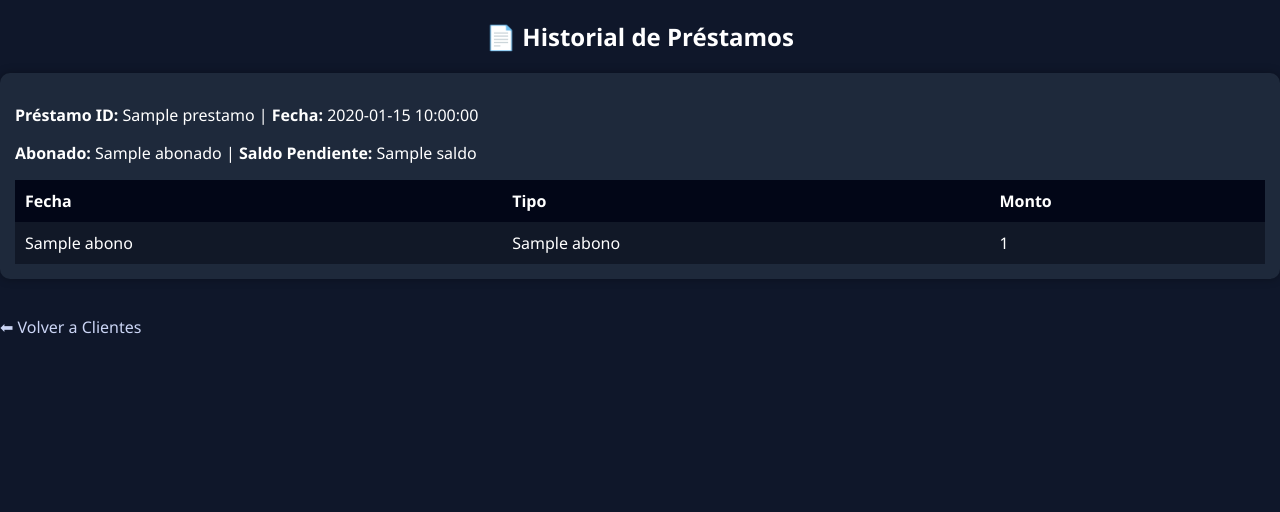
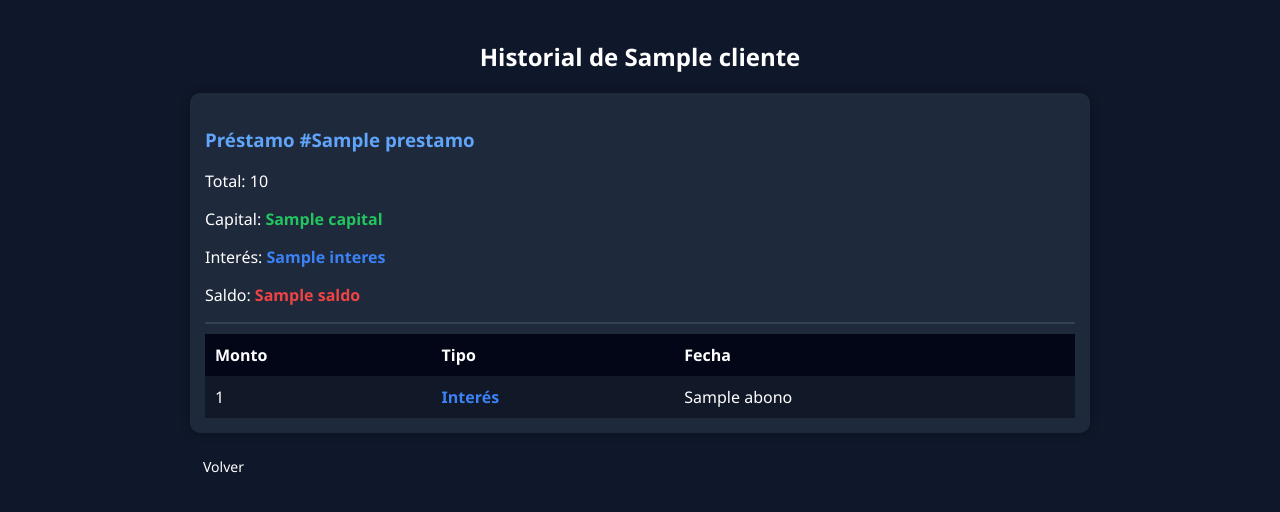
Before and after one commit to pelufo123/sistema-prestamos, a Flask app: template templates/historial.html in a window 1280 px wide. Shown: the top 512 px of the page. Run offline with Flask 3, Linux system fonts and the light colour scheme; the template is opened without the code that fills it: most values are stand-ins (such as "Sample title", 1, 10 or a date in 2020); some libraries are stand-ins or nearby versions.

Commit message:
mejora diseño UI

```diff
--- a/app.py
+++ b/app.py
@@ -13,7 +13,6 @@
         print("❌ No hay DATABASE_URL")
         return None
 
-    # 🔥 CORRECCIÓN IMPORTANTE
     if db_url.startswith("postgres://"):
         db_url = db_url.replace("postgres://", "postgresql://", 1)
 
@@ -80,19 +79,19 @@
     data = cur.fetchone()
 
     if not data:
-        return 0, 0, 0, 0
+        return 0,0,0,0
 
     total = data[0]
 
     cur.execute("SELECT SUM(monto) FROM abonos WHERE prestamo_id=%s AND tipo='capital'", (pid,))
-    abonado_capital = cur.fetchone()[0] or 0
+    cap = cur.fetchone()[0] or 0
 
     cur.execute("SELECT SUM(monto) FROM abonos WHERE prestamo_id=%s AND tipo='interes'", (pid,))
-    abonado_interes = cur.fetchone()[0] or 0
+    inte = cur.fetchone()[0] or 0
 
-    saldo = total - abonado_capital
+    saldo = total - cap
 
-    return total, abonado_capital, abonado_interes, saldo
+    return total, cap, inte, saldo
 
 # ------------------------------
 @app.route("/", methods=["GET","POST"])
@@ -134,17 +133,43 @@
     )
 
 # ------------------------------
+# CLIENTES + EDITAR EN MISMA VISTA
+# ------------------------------
 @app.route("/clientes", methods=["GET","POST"])
 def clientes():
     conn = conectar()
     cur = conn.cursor()
 
+    editar = None
+
     if request.method == "POST":
-        cur.execute(
-            "INSERT INTO clientes(nombre,telefono,direccion) VALUES (%s,%s,%s)",
-            (request.form["nombre"], request.form["telefono"], request.form["direccion"])
-        )
+        if request.form.get("id"):
+            cur.execute("""
+                UPDATE clientes
+                SET nombre=%s, telefono=%s, direccion=%s
+                WHERE id=%s
+            """, (
+                request.form["nombre"],
+                request.form["telefono"],
+                request.form["direccion"],
+                request.form["id"]
+            ))
+        else:
+            cur.execute("""
+                INSERT INTO clientes(nombre,telefono,direccion)
+                VALUES (%s,%s,%s)
+            """, (
+                request.form["nombre"],
+                request.form["telefono"],
+                request.form["direccion"]
+            ))
+
         conn.commit()
+
+    editar_id = request.args.get("editar")
+    if editar_id:
+        cur.execute("SELECT * FROM clientes WHERE id=%s", (editar_id,))
+        editar = cur.fetchone()
 
     cur.execute("SELECT * FROM clientes")
     clientes = cur.fetchall()
@@ -157,27 +182,12 @@
 
     conn.close()
 
-    return render_template("clientes.html", clientes=clientes, resumen=resumen, formato=formato)
-
-# ------------------------------
-@app.route("/editar_cliente/<int:id>", methods=["GET","POST"])
-def editar_cliente(id):
-    conn = conectar()
-    cur = conn.cursor()
-
-    if request.method == "POST":
-        cur.execute("""
-            UPDATE clientes SET nombre=%s, telefono=%s, direccion=%s WHERE id=%s
-        """, (request.form["nombre"], request.form["telefono"], request.form["direccion"], id))
-        conn.commit()
-        conn.close()
-        return redirect("/clientes")
-
-    cur.execute("SELECT * FROM clientes WHERE id=%s", (id,))
-    cliente = cur.fetchone()
-
-    conn.close()
-    return render_template("editar_cliente.html", cliente=cliente)
+    return render_template("clientes.html",
+        clientes=clientes,
+        resumen=resumen,
+        formato=formato,
+        editar=editar
+    )
 
 # ------------------------------
 @app.route("/eliminar_cliente/<int:id>")
@@ -217,7 +227,6 @@
 
         conn.commit()
 
-    # 🔥 CORREGIDO
     cur.execute("""
         SELECT p.id, c.nombre, p.total
         FROM prestamos p
@@ -257,7 +266,7 @@
         monto = float(request.form.get("monto"))
         tipo = request.form.get("tipo")
 
-        total, abonado_cap, abonado_int, saldo = calcular(pid, conn)
+        total, cap, inte, saldo = calcular(pid, conn)
 
         if tipo == "capital" and monto > saldo:
             mensaje = "❌ Excede saldo"
@@ -279,6 +288,53 @@
     )
 
 # ------------------------------
+# 🔥 HISTORIAL
+# ------------------------------
+@app.route("/historial/<int:id>")
+def historial(id):
+    conn = conectar()
+    cur = conn.cursor()
+
+    cur.execute("SELECT * FROM clientes WHERE id=%s", (id,))
+    cliente = cur.fetchone()
+
+    cur.execute("""
+        SELECT id, fecha, total
+        FROM prestamos
+        WHERE cliente_id=%s
+    """, (id,))
+    prestamos = cur.fetchall()
+
+    data = []
+
+    for p in prestamos:
+        pid, fecha, total = p
+
+        total, cap, inte, saldo = calcular(pid, conn)
+
+        cur.execute("""
+            SELECT monto, tipo, fecha
+            FROM abonos
+            WHERE prestamo_id=%s
+            ORDER BY fecha DESC
+        """, (pid,))
+        abonos = cur.fetchall()
+
+        data.append({
+            "prestamo": pid,
+            "fecha": fecha,
+            "total": formato(total),
+            "capital": formato(cap),
+            "interes": formato(inte),
+            "saldo": formato(saldo),
+            "abonos": abonos
+        })
+
+    conn.close()
+
+    return render_template("historial.html", cliente=cliente, data=data)
+
+# ------------------------------
 if __name__ == "__main__":
     port = int(os.environ.get("PORT", 5000))
     app.run(host="0.0.0.0", port=port)
--- a/templates/historial.html
+++ b/templates/historial.html
@@ -1,39 +1,54 @@
 <!DOCTYPE html>
 <html>
 <head>
-    <title>Historial de Préstamos</title>
 <link rel="stylesheet" href="/static/style.css">
 </head>
 <body>
 
-<h2>📄 Historial de Préstamos</h2>
+<div class="container">
 
-{% for d in data %}
+<h2>Historial de {{ cliente[1] }}</h2>
+
+{% for p in data %}
 <div class="card">
-    <p><strong>Préstamo ID:</strong> {{ d.prestamo }} | <strong>Fecha:</strong> {{ d.fecha }}</p>
-    <p><strong>Abonado:</strong> {{ d.abonado }} | <strong>Saldo Pendiente:</strong> {{ d.saldo }}</p>
 
-    {% if d.abonos %}
+<h3>Préstamo #{{ p.prestamo }}</h3>
+
+<p>Total: {{ p.total }}</p>
+<p>Capital: <span class="verde">{{ p.capital }}</span></p>
+<p>Interés: <span class="azul">{{ p.interes }}</span></p>
+<p>Saldo: <span class="rojo">{{ p.saldo }}</span></p>
+
+<hr>
+
 <table>
 <tr>
+<th>Monto</th>
+<th>Tipo</th>
 <th>Fecha</th>
-            <th>Tipo</th>
-            <th>Monto</th>
 </tr>
-        {% for a in d.abonos %}
+
+{% for a in p.abonos %}
 <tr>
+<td>{{ a[0] }}</td>
+<td>
+{% if a[1] == "capital" %}
+<span class="verde">Capital</span>
+{% else %}
+<span class="azul">Interés</span>
+{% endif %}
+</td>
 <td>{{ a[2] }}</td>
-            <td>{{ a[1] }}</td>
-            <td>{{ "{:,.0f}".format(a[0]).replace(',', '.') }}</td>
 </tr>
 {% endfor %}
 </table>
-    {% endif %}
+
 </div>
-<br>
 {% endfor %}
 
-<a href="/clientes">⬅ Volver a Clientes</a>
+<a class="btn" href="/clientes">Volver</a>
+
+</div>
 
 </body>
 </html>
```
Also changed, not shown: templates/clientes.html (+5 -8 lines). Lines whose indentation alone changed are shown as unchanged.
